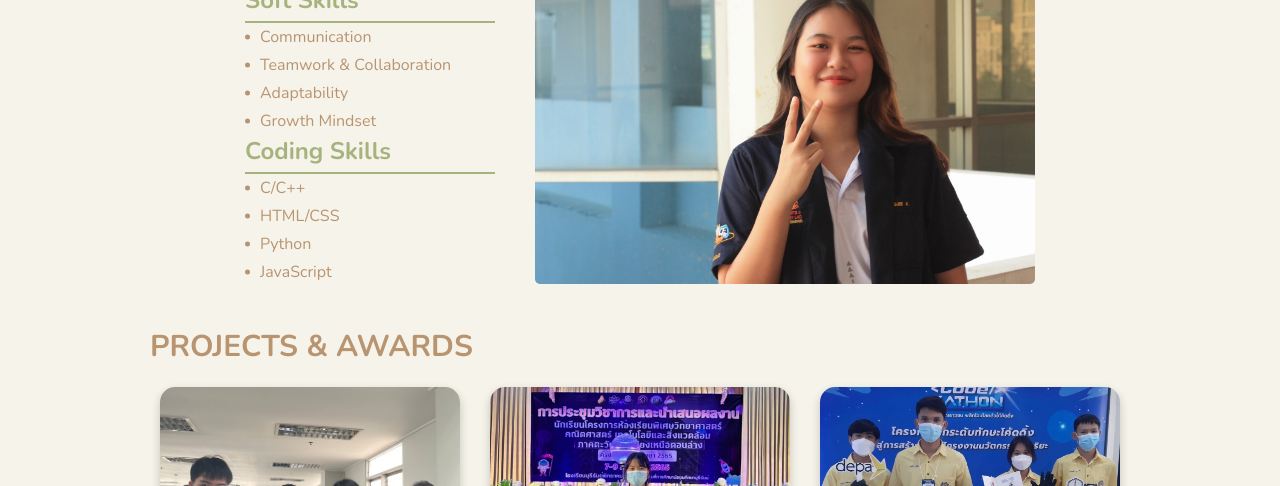
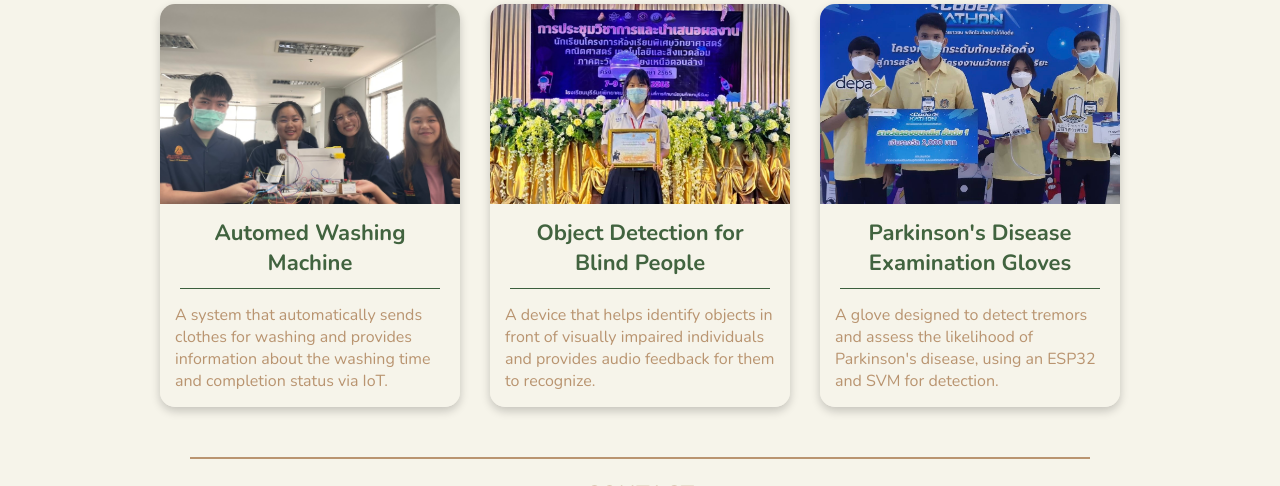
Before and after one commit to kaguradance/42dicoverry_rushProject, a plain HTML site: page cv_punchi.html in a window 1280 px wide. Shown: the part 647-1133 px from the top of the page. Drawn offline with nearby package versions, Linux system fonts and the light colour scheme.

Commit message:
edit wallpaper

```diff
--- a/css/style_punchi.css
+++ b/css/style_punchi.css
@@ -304,3 +304,7 @@ a:focus, a:hover {
     margin-left: auto;
     margin-right: auto;
 }
+
+html {
+    scroll-behavior: smooth;
+}
--- a/css/styles.css
+++ b/css/styles.css
@@ -1,15 +1,13 @@
-/* เพิ่มการตั้งค่าพื้นหลัง */
 body {
     margin: 0;
     padding: 0;
     height: 100vh;
-    background: url('https://mir-s3-cdn-cf.behance.net/project_modules/fs/9bc27292880429.5e569ff84e4d0.gif') no-repeat center center fixed;
+    background: url('https://cdnb.artstation.com/p/assets/images/images/015/677/407/original/bogdan-mb0sco-school-class-class-animated.gif?1549221195') no-repeat center center fixed;
     background-size: cover;
     animation: gradientAnimation 10s ease infinite;
-    font-family: "JetBrains Mono", monospace;
+    font-family: "Nunito";
 }
 
-/* แอนิเมชั่นการเคลื่อนที่ของพื้นหลัง */
 @keyframes gradientAnimation {
     0% {
         background-position: 0% 50%;
@@ -36,7 +34,7 @@ h1 {
     align-items: center;
     flex-direction: column;
     z-index: 10;
-    margin-top: 0; /* ลดระยะห่างจากด้านบน */
+    margin-top: 0;
 }
 
 
@@ -88,7 +86,6 @@ h1 {
 }
 
 
-/* การเพิ่มแอนิเมชั่นให้การ์ด */
 .card-container .card {
     position: relative;
     overflow: hidden;
--- a/cv_punchi.html
+++ b/cv_punchi.html
@@ -23,7 +23,7 @@
             <$punchisama>
         </div>
         <ul>
-            <li class="li-nav"><a class="nav-text" onclick="location.href='index.html'">HOME</a></li>
+            <li class="li-nav"><a class="nav-text" onclick="location.href='/index.html'">HOME</a></li>
             <li class="li-nav"><a class="nav-text" href="#about">About</a></li>
             <li class="li-nav"><a class="nav-text" href="#projects">Project</a></li>
             <li class="li-nav"><a class="nav-text" href="#contact">Contact</a></li>
@@ -66,29 +66,6 @@
         </div>
     </div>
 
-    <h1 class="s-title">SKILLS</h1>
-<div class="skills-box">
-    <div class="skills">
-        <h3>Soft Skills</h3>
-        <ul>
-            <li>Communication</li>
-            <li>Teamwork & Collaboration</li>
-            <li>Adaptability</li>
-            <li>Growth Mindset</li>
-        </ul>
-        <h3>Coding Skills</h3>
-        <ul>
-            <li>C/C++</li>
-            <li>HTML/CSS</li>
-            <li>Python</li>
-            <li>JavaScript</li>
-        </ul>
-    </div>
-
-    <img src="img/S__8003600.jpg" alt="">
-</div>
-
-
     <h1 id="projects" class="s-title">PROJECTS & AWARDS</h1>
     <div class="projects-box">
         <div class="project">
```
